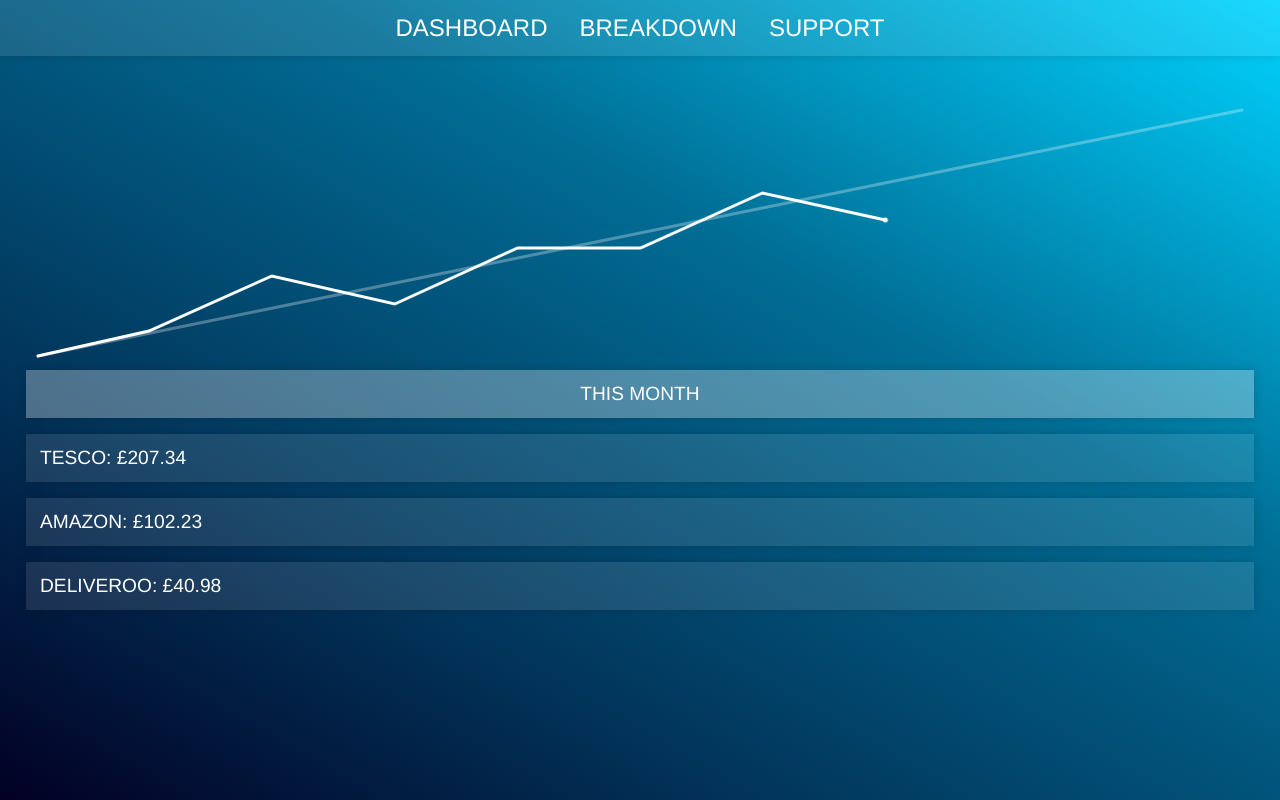
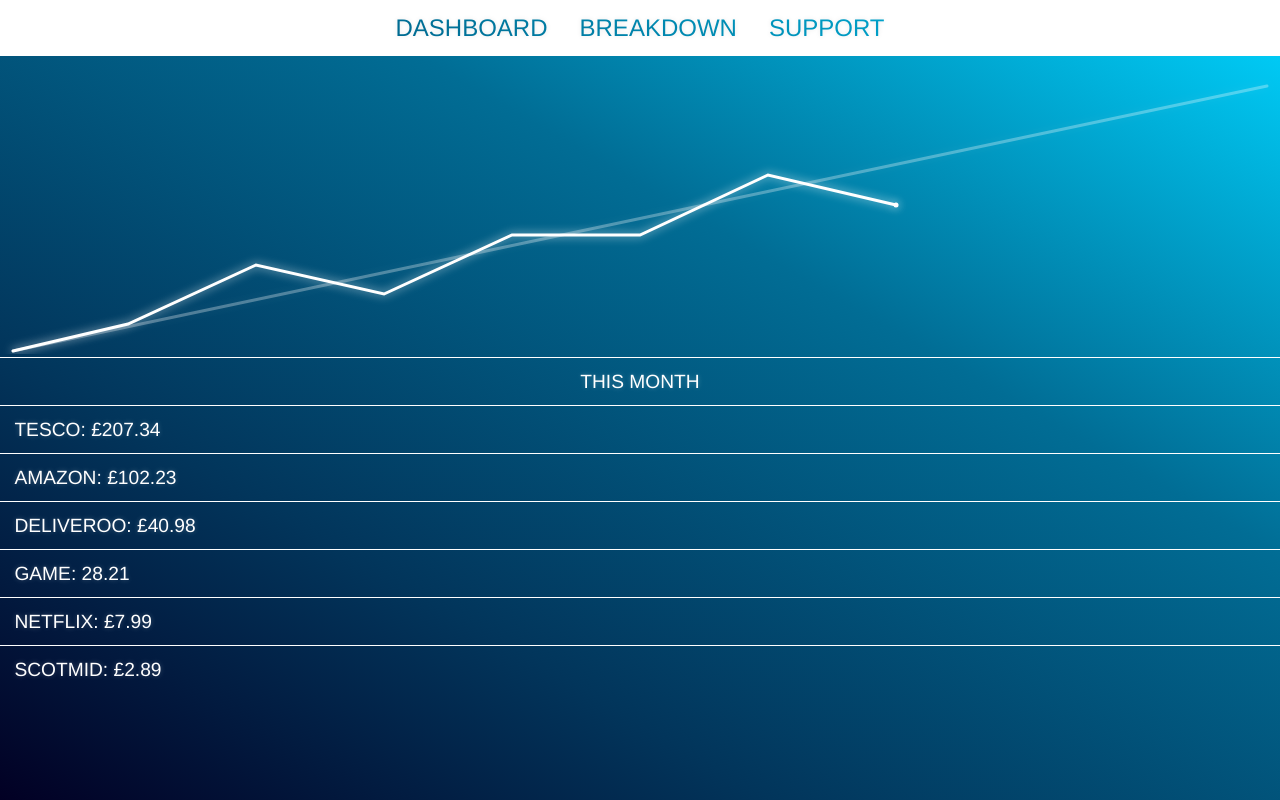
Before and after one commit to ChrisJMurdoch/DollaDolla, a PHP site: page / in a window 1280 px wide. Run offline with PHP 8.4, Linux system fonts and the light colour scheme.

Commit message:
Lightened colour scheme

```diff
--- a/frontend/script.js
+++ b/frontend/script.js
@@ -50,12 +50,13 @@ function render() {
 
     ctx.transform(1, 0, 0, -1, 0, canvas.height);
     ctx.lineCap = 'round';
-
+    ctx.shadowBlur = 10;
     ctx.lineWidth = 3;
 
     // Projected line
 
     ctx.strokeStyle = "rgba(255,255,255,0.3)";
+    ctx.shadowColor = "rgba(255,255,255,0.3)";
 
     ctx.beginPath();
     ctx.moveTo( unitX(1),  unitY(1)  );
@@ -65,6 +66,7 @@ function render() {
     // Real line
 
     ctx.strokeStyle = "white";
+    ctx.shadowColor = "rgba(255,255,255,0.75)";
 
     ctx.beginPath();
     ctx.moveTo( unitX(1),  unitY(1)  );
@@ -80,6 +82,7 @@ function render() {
     // Current marker
 
     ctx.strokeStyle = "white";
+    ctx.shadowColor = "rgba(255,255,255,0.75)";
     ctx.lineWidth = 5;
 
     ctx.beginPath();
--- a/frontend/style.css
+++ b/frontend/style.css
@@ -1,23 +1,18 @@
 
-/* Boilerplate/Overrides */
+/* Overrides */
 
 * {
     box-sizing: border-box;
     line-height: 1em;
+    color: white;
+    font-family: Helvetica;
+    text-shadow: 0 0 5px rgba(255,255,255,0.25); /* Very slight glow */
 }
 
 html {
     width: 100vw;
     height: 100vh;
     font-size: 2vh;
-    background: linear-gradient(
-        30deg,
-        rgba(2,0,36,1) 0%,
-        rgba(2,53,91,1) 29%,
-        rgba(1,109,149,1) 64%,
-        rgba(0,212,255,1) 100%
-    );
-    font-family: Helvetica;
 }
 
 body {
@@ -43,7 +38,6 @@ nav {
     justify-content: center;
     width: 100%;
     height: 3.5rem;
-    background-color: rgba(255,255,255,0.1);
     box-shadow: 0px 0px 10px rgba(0, 0, 0, 0.15);
 }
 
@@ -52,7 +46,18 @@ nav a {
     padding: 1rem;
     font-size: 1.5rem;
     text-decoration: none;
-    color: white;
+
+    background: linear-gradient(
+        30deg,
+        rgba(2,0,36,1) 0%,
+        rgba(2,53,91,1) 29%,
+        rgba(1,109,149,1) 64%,
+        rgba(0,212,255,1) 100%
+    );
+    background-attachment: fixed;
+    -webkit-background-clip: text;
+    -webkit-text-fill-color: transparent;
+    text-shadow: 0 0 5px rgba(0,0,0,0.1);
 }
 
 /* Splash screen */
@@ -64,10 +69,11 @@ nav a {
     padding-top: 30vh;
     z-index: 100;
     background-color: white;
-    transition: all 0.5s ease;
+    transition: opacity 0.5s ease;
 }
 .splash.hidden {
     opacity: 0;
+    pointer-events: none;
 }
 
 .splash h1, .splash h2 {
@@ -82,7 +88,7 @@ nav a {
         rgba(2,53,91,1) 29%,
         rgba(1,109,149,1) 64%,
         rgba(0,212,255,1) 100%
-    );color:white;
+    );
 }
 .splash h2 {
     font-size: 2rem;
@@ -104,9 +110,8 @@ nav a {
 /* Tab content */
 
 #dashboard, #breakdown, #support {
-    width: 100%;
+    width: 100vw;
     height: 100%;
-    padding: 2%;
 }
 
 /* Dashboard */
@@ -114,6 +119,7 @@ nav a {
 #dashboard canvas {
     width: 100%;
     height: 40%;
+    background: transparent;
 }
 
 #dashboard .info {
@@ -126,13 +132,10 @@ nav a {
 /* Insights */
 
 #dashboard .insight {
-    margin: 0.5rem 0;
     width: 100%;
     height: 3rem;
-    background-color: rgba(255,255,255,0.1);
     color: white;
-    box-shadow: 0px 0px 10px rgba(0, 0, 0, 0.15);
-
+    border-top: 1px solid rgba(255,255,255,1);
     padding: 0.9rem;
     font-size: 1.2rem;
     font-family: Helvetica;
@@ -140,5 +143,17 @@ nav a {
 
 #dashboard .insight.header {
     text-align: center;
-    background-color: rgba(255,255,255,0.3);
 }
+
+/* Gradient */
+
+.gradient {
+    background: linear-gradient(
+        30deg,
+        rgba(2,0,36,1) 0%,
+        rgba(2,53,91,1) 29%,
+        rgba(1,109,149,1) 64%,
+        rgba(0,212,255,1) 100%
+    );
+    background-attachment: fixed;
+}
--- a/index.php
+++ b/index.php
@@ -9,9 +9,9 @@
 
 <head>
     <!-- Metadata -->
-    <title>Mula</title>
+    <title>MULA</title>
     <meta charset="UTF-8">
-    <meta name="description" content="Save money">
+    <meta name="description" content="Track your spending and save money">
     <meta name="keywords" content="Mula, Money, Saving">
     <meta name="viewport" content="width=device-width, initial-scale=1.0">
 
@@ -27,13 +27,13 @@
         <h2>LOADING...</h2>
     </div>
 
-    <nav>
+    <nav class="">
         <a href="javascript:switchPage('DASHBOARD');">DASHBOARD</a>
         <a href="javascript:switchPage('BREAKDOWN');">BREAKDOWN</a>
         <a href="javascript:switchPage('SUPPORT');">SUPPORT</a>
     </nav>
 
-    <main class="dashboard">
+    <main class="dashboard gradient">
 
         <div id="dashboardtab">
             <div id="dashboard">
@@ -43,6 +43,9 @@
                     <div class="insight">TESCO: £207.34</div>
                     <div class="insight">AMAZON: £102.23</div>
                     <div class="insight">DELIVEROO: £40.98</div>
+                    <div class="insight">GAME: 28.21</div>
+                    <div class="insight">NETFLIX: £7.99</div>
+                    <div class="insight">SCOTMID: £2.89</div>
                 </div>
             </div>
         </div>
```
